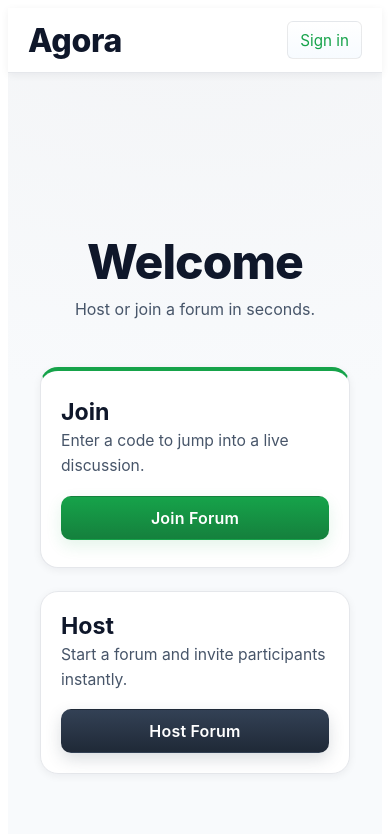
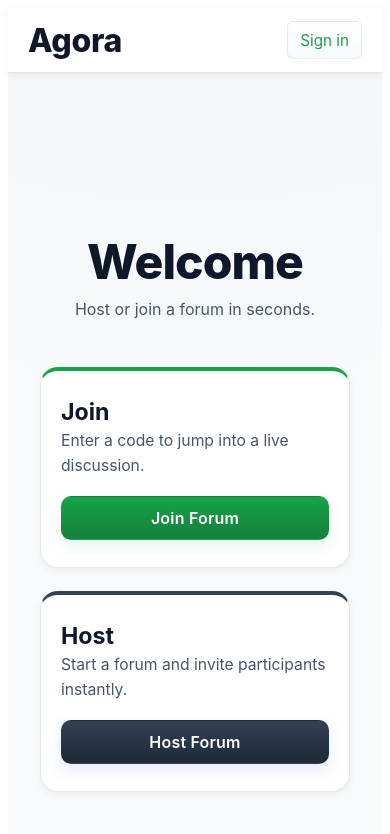
Before and after one commit to TXST-Agora/Agora, a React (Vite) app in the folder apps/frontend/: page / in a window 390 px wide. Shown: the top 834 px of the page. Built offline with nearby package versions, Linux system fonts and the light colour scheme.

Commit message:
SCRUM-21 Restoring UI regressions and inconsistencies.

```diff
--- a/apps/frontend/src/App.css
+++ b/apps/frontend/src/App.css
@@ -17,6 +17,11 @@
     --host: #334155;         /* slate-700 */
     --host-strong: #1f2937;  /* gray-800 */
     --host-ghost: rgba(51,65,85,0.18);
+
+    --host-accent: #334155;                 /* blue-700 */
+    --host-accent-strong: #1f2937;         /* blue-800 */
+    --host-accent-ghost: rgba(29,78,216,0.12);
+
   }
 
   /* --- Global font (makes navbar match exactly) --- */
--- a/apps/frontend/src/components/Host.css
+++ b/apps/frontend/src/components/Host.css
@@ -22,21 +22,34 @@
 
 .host-subtitle { font-size: 1.05rem; color: var(--muted); margin: 0; }
 
-.host-card {
+.host-page .host-card {
+  display: flex;
+  flex-direction: column;
   background: var(--surface);
   border: 1px solid var(--border);
+  border-top: 4px solid var(--host-accent);
   border-radius: 18px;
   padding: 1.5rem;
   box-shadow: var(--shadow-sm);
   max-width: 640px;
   margin: 0 auto;
   animation: fadeInUp 0.6s ease-out 0.1s both;
+  transition: border-top-color 220ms cubic-bezier(.2,.8,.2,1), border-color 220ms ease;
+}
+
+.host-page .host-card:hover {
+  border-top-color: var(--host-hover);
 }
 
 .host-form {
-  display: grid;
-  grid-template-columns: 1fr;
+  display: flex;
+  flex-direction: column;
   gap: 1rem;
+  flex: 1;
+}
+
+.host-form .btn {
+  margin-top: auto;
 }
 
 .form-field label {
@@ -64,13 +77,13 @@
 .form-field input:focus,
 .form-field textarea:focus {
   outline: none;
-  border-color: var(--accent);
-  box-shadow: 0 4px 18px var(--accent-ghost);
+  border-color: var(--host-accent);
+  box-shadow: 0 4px 18px var(--host-accent-ghost);
 }
 
 .host-success {
-  margin-top: 1.25rem;
-  padding-top: 1rem;
+  margin-top: auto;
+  padding-top: 1.25rem;
   border-top: 1px dashed var(--border);
   display: grid;
   grid-template-columns: 1fr;
@@ -108,7 +121,38 @@
   white-space: nowrap; border: 0;
 }
 
+/* --- Motion preference --- */
+@media (prefers-reduced-motion: reduce) {
+  .host-card,
+  .host-header {
+    animation: none !important;
+  }
+}
+
+/* --- Keyframes --- */
+@keyframes fadeInDown {
+  from {
+    opacity: 0;
+    transform: translateY(-22px);
+  }
+  to {
+    opacity: 1;
+    transform: none;
+  }
+}
+
+@keyframes fadeInUp {
+  from {
+    opacity: 0;
+    transform: translateY(22px);
+  }
+  to {
+    opacity: 1;
+    transform: none;
+  }
+}
+
 @media (max-width: 768px) {
   .host-title { font-size: 2.4rem; }
-  .host-card { padding: 1.25rem; }
+  .host-page .host-card { padding: 1.25rem; }
 }
--- a/apps/frontend/src/components/JoinPage.css
+++ b/apps/frontend/src/components/JoinPage.css
@@ -19,11 +19,14 @@
 .card {
   width: 360px;
   max-width: 90%;
+  display: flex;
+  flex-direction: column;
   background: var(--surface);
   border-radius: 10px;
   box-shadow: 0 6px 20px rgba(16, 24, 40, 0.06);
   padding: 28px;
   text-align: center;
+  animation: fadeInUp 0.6s ease-out 0.1s both;
 }
 
 .card h1 {
@@ -45,6 +48,7 @@
   background: var(--surface);
   color: var(--text);
   box-sizing: border-box;
+  margin-bottom: 1rem;
   transition: border-color 140ms ease, box-shadow 140ms ease;
 }
 
@@ -59,7 +63,7 @@
 }
 
 .submit {
-  margin-top: 14px;
+  margin-top: auto;
   width: 100%;
   padding: 10px 12px;
   background: linear-gradient(180deg, var(--accent), var(--accent-strong));
@@ -87,7 +91,7 @@
 }
 
 .message-container {
-  height: 20px;
+  min-height: 20px;
   margin-top: 8px;
   display: flex;
   align-items: flex-start;
@@ -108,6 +112,25 @@
   color: #065f46;
 }
 
+/* --- Motion preference --- */
+@media (prefers-reduced-motion: reduce) {
+  .card {
+    animation: none !important;
+  }
+}
+
+/* --- Keyframes --- */
+@keyframes fadeInUp {
+  from {
+    opacity: 0;
+    transform: translateY(22px);
+  }
+  to {
+    opacity: 1;
+    transform: none;
+  }
+}
+
 /* Responsive */
 @media (max-width: 768px) {
   .card {
--- a/apps/frontend/src/components/Landing.css
+++ b/apps/frontend/src/components/Landing.css
@@ -32,6 +32,8 @@
 /* --- Cards with animated movement on hover --- */
 .action-card {
   position: relative;
+  display: flex;
+  flex-direction: column;
   background: var(--surface);
   border: 1px solid var(--border);
   border-radius: 18px;
@@ -70,10 +72,18 @@
 }
 
 /* Rails + icon color */
-.join-card { border-top: 4px solid var(--accent); }
-.host-card { border-top: 4px solid var(--accent-strong); }
-
-.card-icon { font-size: 2rem; margin-bottom: 0.7rem; color: var(--accent-strong); }
+.action-card.join-card { border-top: 4px solid var(--accent) !important; }
+.action-card.host-card {
+  border-top: 4px solid var(--host-accent) !important;
+  transition:
+    transform 220ms cubic-bezier(.2,.8,.2,1),
+    box-shadow 220ms ease,
+    border-color 220ms ease,
+    border-top-color 220ms cubic-bezier(.2,.8,.2,1);
+}
+.action-card.host-card:hover {
+  border-top-color: var(--host-hover) !important;
+}
 
 .action-card h2 {
   font-size: 1.45rem; font-weight: 700; color: var(--text);
@@ -82,6 +92,10 @@
 .action-card p {
   font-size: 0.98rem; color: var(--muted);
   margin: 0 0 1.1rem 0; line-height: 1.55;
+}
+
+.action-card .btn {
+  margin-top: auto;
 }
 
 /* --- ONE button system (ensures consistency) --- */
@@ -112,12 +126,15 @@
 
 /* Solid secondary (Host) */
 .btn-host {
-  background: linear-gradient(180deg, var(--host), var(--host-strong));
+  background: linear-gradient(180deg, var(--host-accent), var(--host-accent-strong));
   color: #fff;
   border-color: transparent;
-  box-shadow: 0 6px 16px var(--host-ghost);
+  box-shadow: 0 6px 16px var(--host-accent-ghost);
+  transition: transform 140ms ease, background 220ms ease, box-shadow 220ms ease;
 }
-.btn-host:hover { transform: translateY(-1px); }
+.btn-host:hover {
+  transform: translateY(-1px);
+}
 .btn-host:active { transform: translateY(0); }
 
 
@@ -161,5 +178,4 @@
   .landing-title { font-size: 3rem; }
   .landing-subtitle { font-size: 1rem; }
   .action-card { padding: 1.7rem 1.25rem; }
-  .card-icon { font-size: 1.6rem; }
 }
--- a/apps/frontend/src/components/Navbar.tsx
+++ b/apps/frontend/src/components/Navbar.tsx
@@ -1,17 +1,19 @@
-import { useNavigate } from "react-router-dom";
 import "./Navbar.css";
 
 const Navbar = () => {
-  const navigate = useNavigate();
 
   const handleSignIn = () => {
     window.alert('Sign in clicked');
   };
 
+  const handleHomeClick = () => {
+    window.location.href = '/';
+  };
+
   return (
     <nav className="navbar">
       <div className="navbar-container">
-        <div className="navbar-brand" onClick={() => navigate('/')} style={{ cursor: 'pointer' }}>
+        <div className="navbar-brand" onClick={handleHomeClick} style={{ cursor: 'pointer' }}>
           Agora
         </div>
         <button
--- a/apps/frontend/src/components/SessionPage.css
+++ b/apps/frontend/src/components/SessionPage.css
@@ -4,6 +4,7 @@
   color: var(--text);
   font-family: -apple-system, BlinkMacSystemFont, 'Segoe UI', 'Roboto', 'Helvetica Neue', Arial, sans-serif;
 }
+
 .content {
     padding: 88px 20px 140px; /* leave space for nav & fab */
     max-width: 900px;
@@ -38,7 +39,9 @@
     font-size: 28px;
     transition: transform .18s ease, box-shadow .18s ease;
 }
-.fab-main:focus { outline: 2px solid rgba(255,255,255,0.3); }
+.fab-main:focus {
+  outline: 2px solid rgba(255, 255, 255, 0.3);
+}
 
 .fab-main.active { transform: rotate(45deg); box-shadow: 0 12px 28px rgba(0,0,0,0.28); }
 
```
Lines whose indentation alone changed are shown as unchanged.
